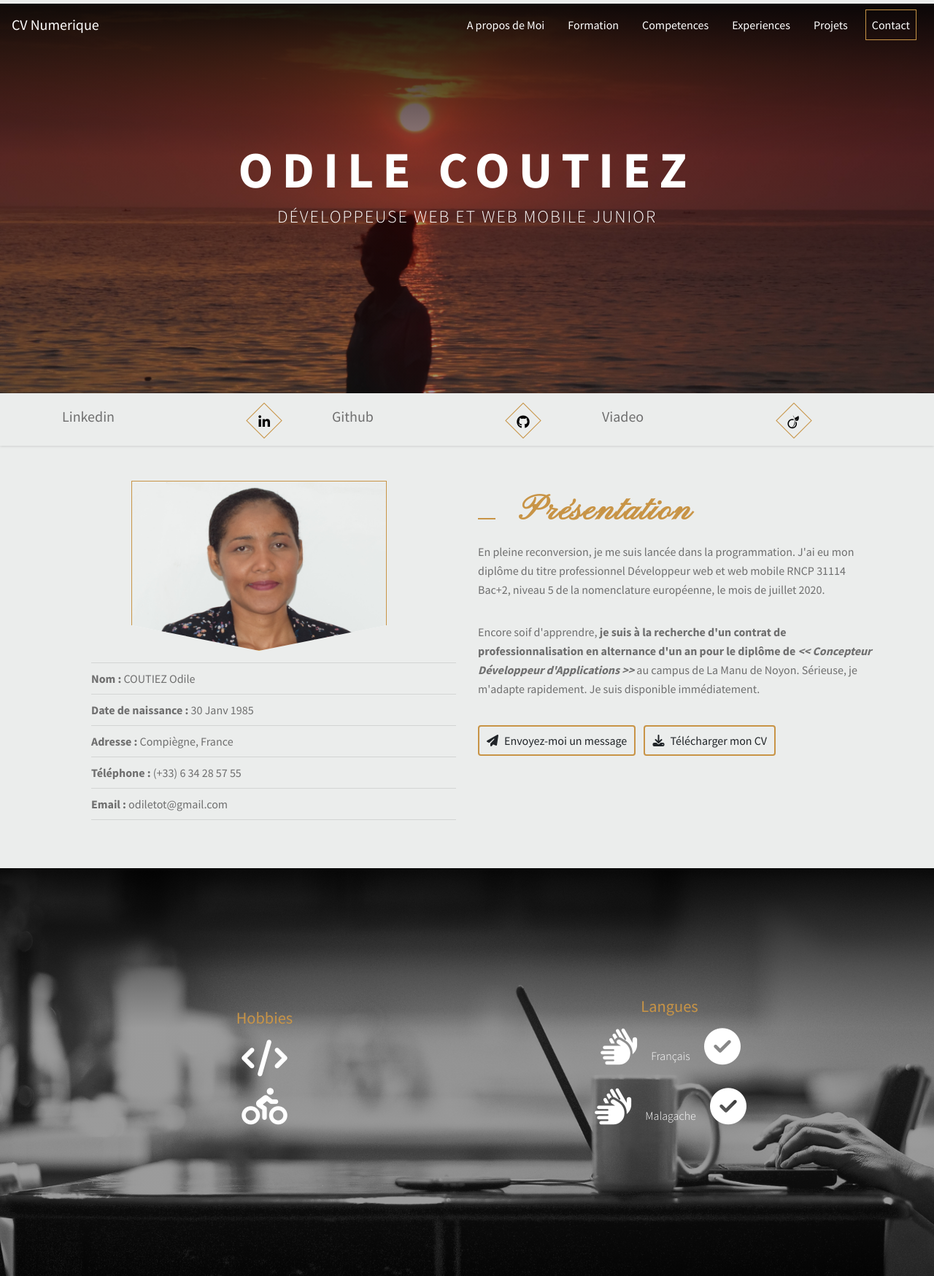
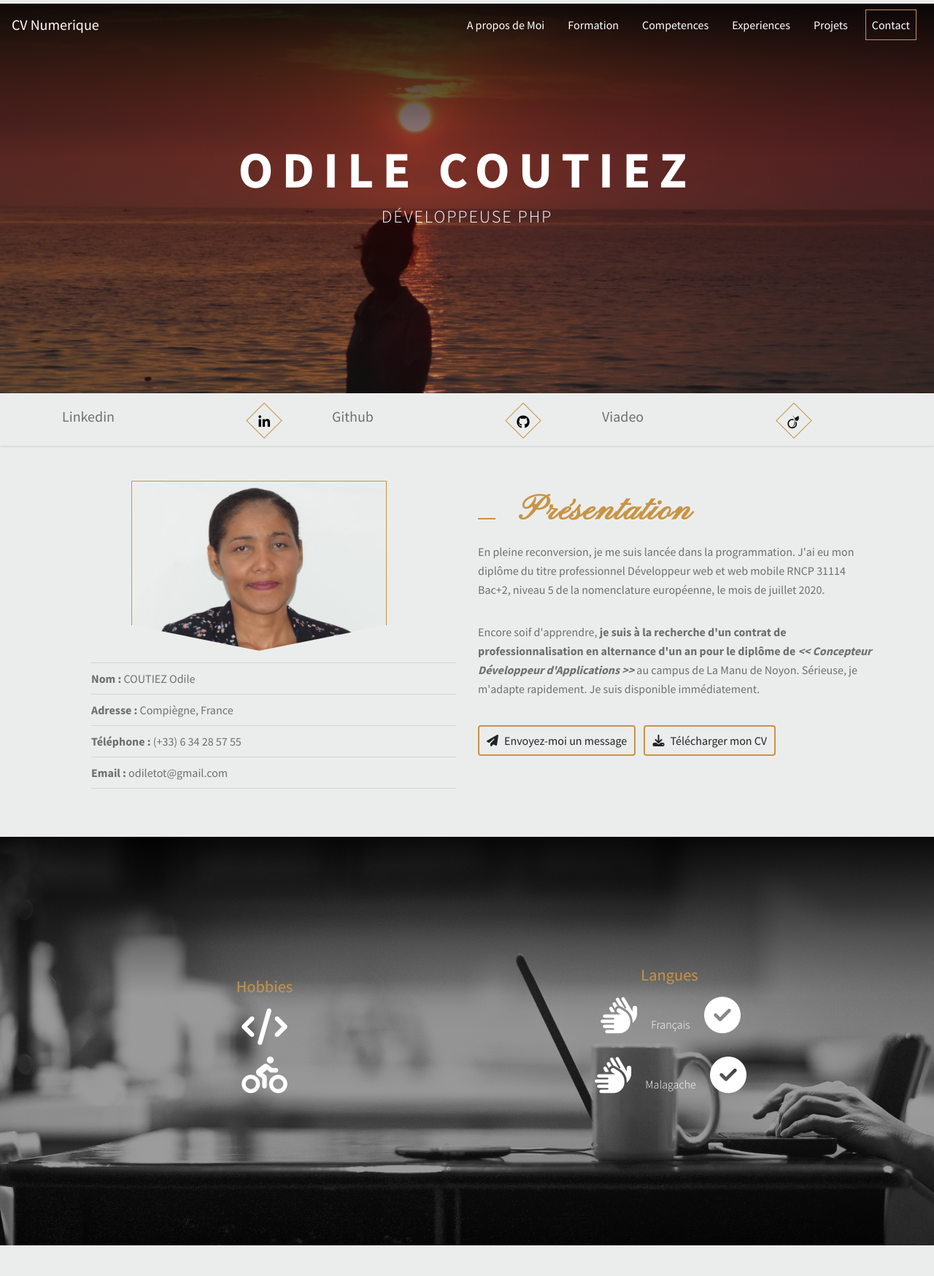
Before and after one commit to OdileCout/CV_mis_a_jour, a PHP site: page / in a window 1280 px wide. Shown: the top 1749 px of the page at 73% size. Run offline with PHP 8.4, Linux system fonts and the light colour scheme; some libraries are stand-ins or nearby versions.

Commit message:
test test

```diff
--- a/index.php
+++ b/index.php
@@ -50,8 +50,8 @@
         </nav>
     </div>
   	<div class=" baseline reveal">
-    	<strong class=" baseline-name reveal-2">ODILE COUTIEZ</strong>
-    	<span class=" baseline-slogan reveal-3">Développeuse Web et Web Mobile Junior</span>
+    	<strong class=" baseline-name reveal-2">Odile COUTIEZ</strong>
+    	<span class=" baseline-slogan reveal-3">Développeuse PHP</span>
   	</div>
 </header>
 <section class="home-section section" id="A-propos-de-moi">
@@ -94,8 +94,6 @@
     		<ul class="reveal-2">
     			<hr>
 				<li class="reveal-1"><strong>Nom :</strong> COUTIEZ Odile</li>
-				<hr>
-				<li class="reveal-1"><strong>Date de naissance :</strong> 30 Janv 1985</li>
 				<hr>
 				<li class="reveal-1"><strong>Adresse :</strong> Compiègne, France</li>
 				<hr>
@@ -370,92 +368,6 @@
 <section>
 
   <div id="contact" class=" container contactPage mt-3">
-<!--
-      <div class="row formContact reveal">
-          <div class="col-md-12 text-center mb-3">
-              <h3 class="title reveal-1"><span>Me contacter</span></h3>
-          </div>
-          <div class="col-md-12 formulaireContact">
-              <form action="" method="POST">
-                  <div class="form-group reveal-3">
-                      <label for="">Adresse email <span>*</span></label>
-                      <input type="email" class="form-control <?= (isset($_POST['email']) ? (!isset($formError['email']) ? 'is-valid' : 'is-invalid') : '') ?>" name="email" id="inputEmail1" aria-describedby="emailHelp" placeholder="mail@test.com">
-                      <?php
-                      // On affiche un alerte rouge qui contient le texte de l'erreur s'il y en à une.
-                      if (isset($formError['email'])) {
-                          ?>
-                          <div class="alert-danger">
-                              <p><?= $formError['email'] ?></p>
-                          </div>
-                      <?php } ?>
-                  </div>
-                  <div class="form-group reveal-3">
-                      <label for="nameSocity">Nom de société <span>*</span></label>
-                      <input type="text" class="form-control <?= (isset($_POST['nameSocity']) ? (!isset($formError['nameSocity']) ? 'is-valid' : 'is-invalid') : '') ?>" id="nameSocity" name="nameSocity" aria-describedby="nameSocity" placeholder="Ex : AGORA France">
-                      <?php
-                      // On affiche un alerte rouge qui contient le texte de l'erreur s'il y en à une.
-                      if (isset($formError['nameSocity'])) {
-                          ?>
-                          <div class="alert-danger">
-                              <p><?= $formError['nameSocity'] ?></p>
-                          </div>
-                      <?php } ?>
-                  </div>
-                  <div class="form-group reveal-3">
-                      <label for="objectOfMess">Objet de message <span>*</span></label>
-                      <input type="text" class="form-control <?= (isset($_POST['objectOfMess']) ? (!isset($formError['objectOfMess']) ? 'is-valid' : 'is-invalid') : '') ?>" id="objectOfMess" name="objectOfMess" aria-describedby="objectOfMess" placeholder="Réponse ">
-                      <?php
-                      // On affiche un alerte rouge qui contient le texte de l'erreur s'il y en à une.
-                      if (isset($formError['objectOfMess'])) {
-                          ?>
-                          <div class="alert-danger">
-                              <p><?= $formError['objectOfMess'] ?></p>
-                          </div>
-                      <?php } ?>
-                  </div>
-                  <div class="form-group reveal-3">
-                      <label for="message">Votre message <span>*</span></label>
-                      <textarea  class="form-control <?= (isset($_POST['message']) ? (!isset($formError['message']) ? 'is-valid' : 'is-invalid') : '') ?>" id="message" name="message" rows="3"></textarea>
-                      <?php
-                      // On affiche un alerte rouge qui contient le texte de l'erreur s'il y en à une.
-                      if (isset($formError['message'])) {
-                          ?>
-                          <div class="alert-danger">
-                              <p><?= $formError['message'] ?></p>
-                          </div>
-                      <?php } ?>
-                  </div>
-                  <div class="reveal-3">
-                      <input type="submit" name="send" id="send"  class="button" value="Envoyer" />
-                  </div>
-              </form>
-          </div>
-           formulaire traiter avec Ajax
-          <div class="col-md-12 formulaireContact">
-              <form action="" method="POST" id="sendMail">
-                  <div class="form-group reveal-3">
-                      <label for="emailAdress">Adresse email <span>*</span></label>
-                      <input type="email" class="form-control" name="emailAdress" id="emailAdress" aria-describedby="emailHelp" placeholder="mail@test.com">
-                    </div>
-                  <div class="form-group reveal-3">
-                      <label for="socityName">Nom de société <span>*</span></label>
-                      <input type="text" class="form-control" id="socityName" name="socityName" aria-describedby="socityName" placeholder="Ex : AGORA France">
-                  </div>
-                  <div class="form-group reveal-3">
-                      <label for="objectMess">Objet de message <span>*</span></label>
-                      <input type="text" class="form-control" id="objectMess" name="objectMess" aria-describedby="objectMess" placeholder="Votre texte ici ....">
-                  </div>
-                  <div class="form-group reveal-3">
-                      <label for="bodyMessage">Votre message <span>*</span></label>
-                      <textarea  class="form-control" id="bodyMessage" name="bodyMessage" rows="3"></textarea>
-                  </div>
-                  <div class="reveal-3">
-                      <input type="submit" name="envoyer" id="envoyer"  class="button" value="Envoyer" />
-                  </div>
-              </form>
-          </div>
-      </div>  -->
-
       <div col-md-12>
         <div class="carte mt-5" >
           <iframe src="https://www.google.com/maps/embed?pb=!1m14!1m12!1m3!1d83086.08841395799!2d2.78481787823762!3d49.40057934753395!2m3!1f0!2f0!3f0!3m2!1i1024!2i768!4f13.1!5e0!3m2!1sfr!2sfr!4v1608756780193!5m2!1sfr!2sfr" width="100%" height="450" frameborder="0" style="border:0;" allowfullscreen="" aria-hidden="false" tabindex="0"></iframe>
@@ -486,7 +398,7 @@
       </div>
     </div>
     <div class="footer-credits reveal-4">
-      <div><p>Copyright 2020</p></div>
+      <div><p>Copyright <?php echo date("Y") ?></p></div>
     </div>
   </div>
 </footer>
```
